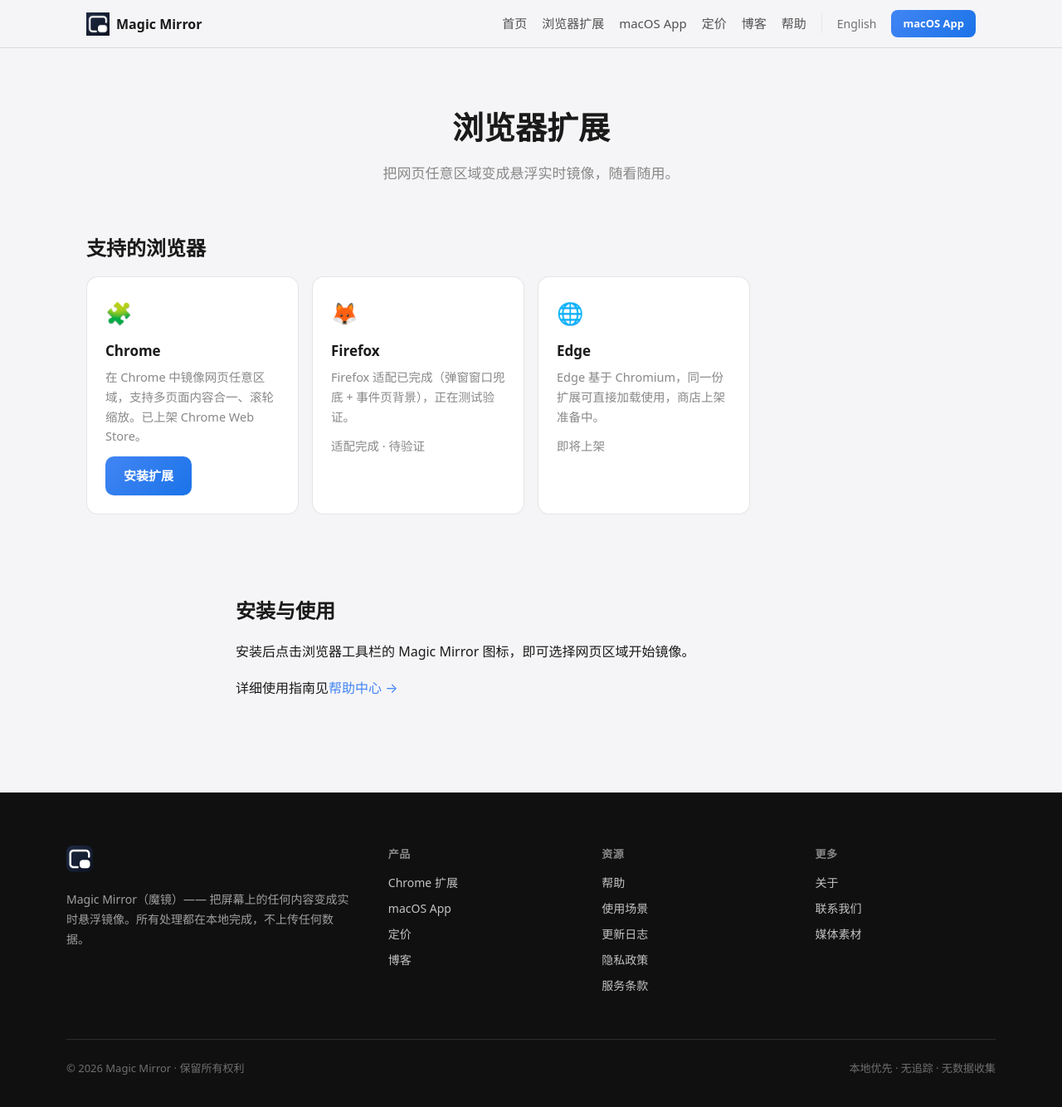
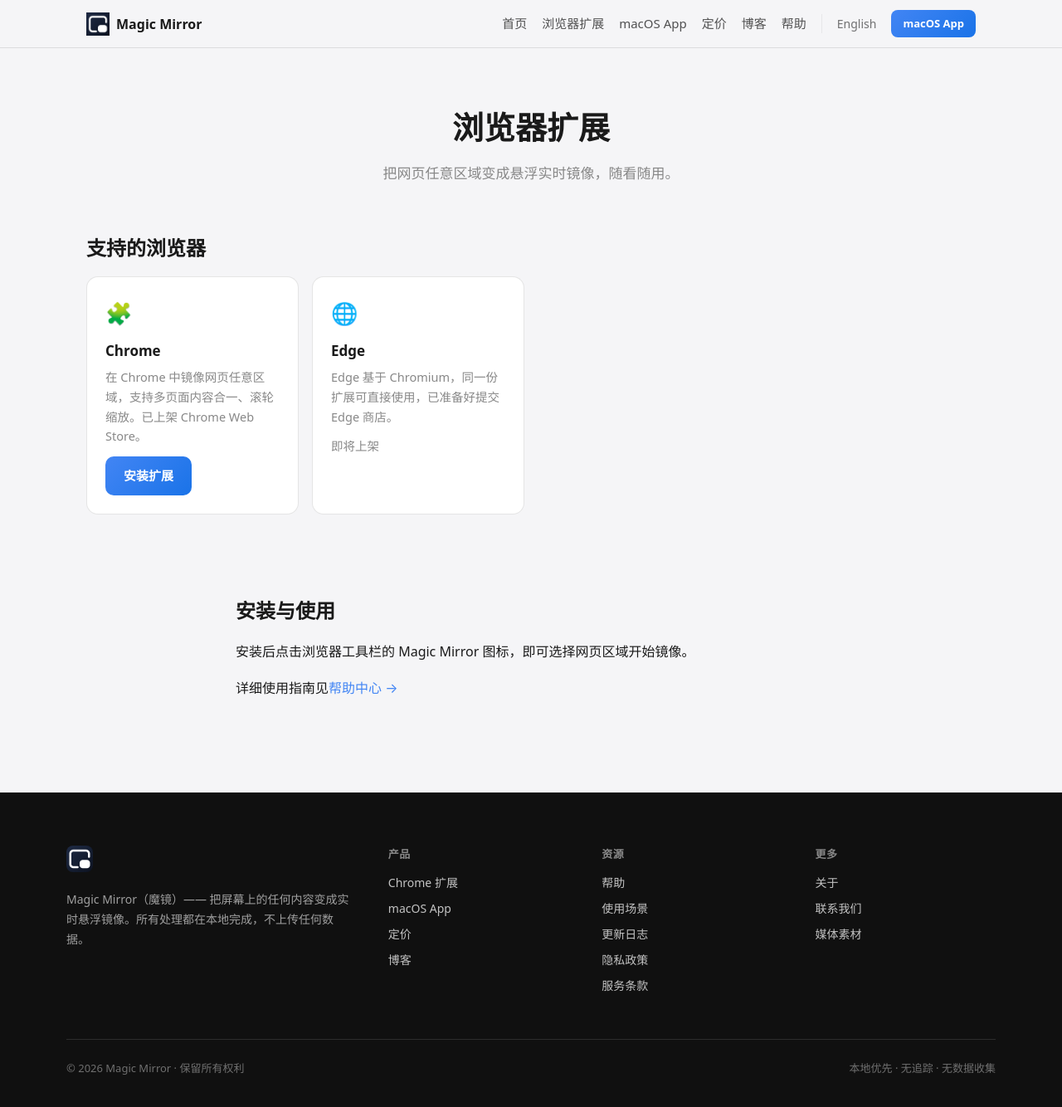
Before and after one commit to gamepunk/magic-mirror, a Jekyll site: the page built from zh/extension.html, in a window 1280 px wide and 1338 px high. Shown: the top 1334 px of the window at 83% size. Built offline with Jekyll 4.4.1, drawn with Linux system fonts in a browser that asks for light colours.

Commit message:
网站：extension 页移除 Firefox（已放弃），Edge 更新为已就绪；首页文案同步

```diff
--- a/en/index.html
+++ b/en/index.html
@@ -51,7 +51,7 @@
     <div class="pcard">
       <div class="icon">🧩</div>
       <h3>Browser extension</h3>
-      <p>Turn any region of a webpage into a floating live mirror — combine multiple pages, scroll to zoom. Chrome now; Firefox &amp; Edge coming soon.</p>
+      <p>Turn any region of a webpage into a floating live mirror — combine multiple pages, scroll to zoom. Chrome now; Edge coming soon.</p>
       <a class="btn ghost" href="{{ site.baseurl }}/en/extension/">Learn about the extension →</a>
     </div>
   </div>
--- a/zh/extension.html
+++ b/zh/extension.html
@@ -22,15 +22,9 @@
       </p>
     </div>
     <div class="feature-card">
-      <div class="icon">🦊</div>
-      <h3>Firefox</h3>
-      <p>Firefox 适配已完成（弹窗窗口兜底 + 事件页背景），正在测试验证。</p>
-      <p style="margin-top: 12px"><span style="color: var(--color-muted)">适配完成 · 待验证</span></p>
-    </div>
-    <div class="feature-card">
       <div class="icon">🌐</div>
       <h3>Edge</h3>
-      <p>Edge 基于 Chromium，同一份扩展可直接加载使用，商店上架准备中。</p>
+      <p>Edge 基于 Chromium，同一份扩展可直接使用，已准备好提交 Edge 商店。</p>
       <p style="margin-top: 12px"><span style="color: var(--color-muted)">即将上架</span></p>
     </div>
   </div>
--- a/zh/index.html
+++ b/zh/index.html
@@ -51,7 +51,7 @@
     <div class="pcard">
       <div class="icon">🧩</div>
       <h3>浏览器扩展</h3>
-      <p>把网页任意区域变成悬浮实时镜像：多页面内容合一、滚轮缩放。Chrome 已上架，Firefox 与 Edge 即将到来。</p>
+      <p>把网页任意区域变成悬浮实时镜像：多页面内容合一、滚轮缩放。Chrome 已上架，Edge 即将到来。</p>
       <a class="btn ghost" href="{{ site.baseurl }}/zh/extension/">了解浏览器扩展 →</a>
     </div>
   </div>
```
Also changed, not shown: en/extension.html (+1 -7 lines).
